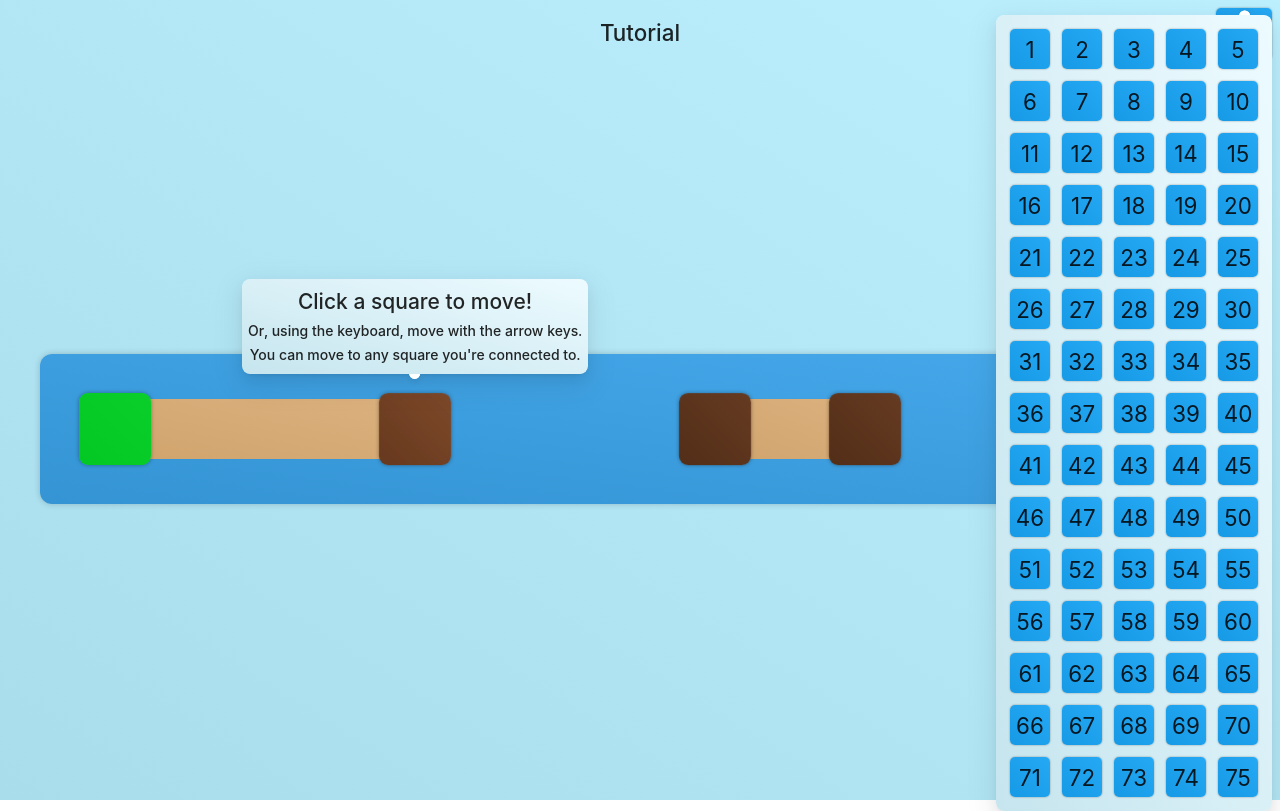
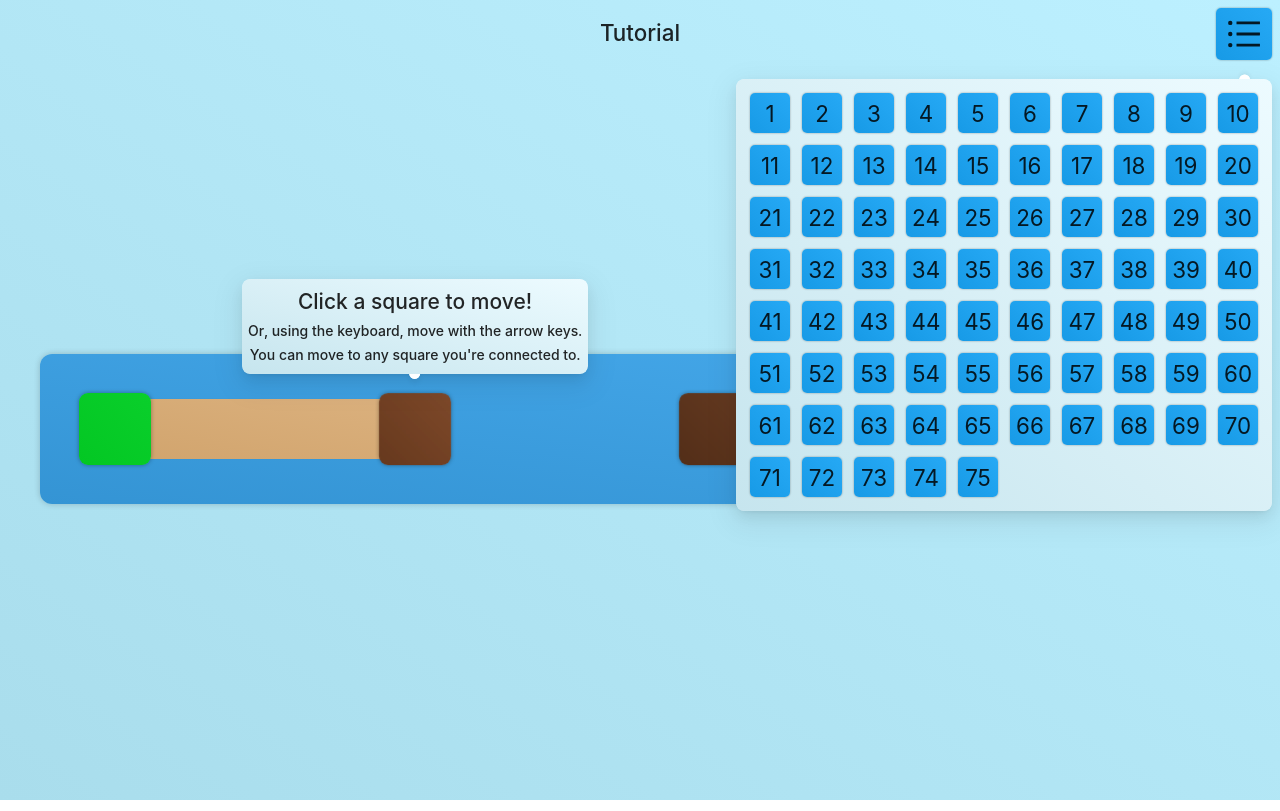
Before and after one commit to ryanodd/crossing-puzzle, a React app: page / in a window 1280 px wide. Both pictures are taken after a click on the button 1244 px from the left and 34 px from the top of the page. Built offline with nearby package versions, Linux system fonts and the light colour scheme.

Commit message:
Level select closes when selected

```diff
--- a/src/GameView.tsx
+++ b/src/GameView.tsx
@@ -42,8 +42,11 @@ const GameView = () => {
 
   useEffect(() => {
     if (puzzle.isComplete) {
-      // const nextPuzzleIndex: number = game.currentPuzzleIndex < puzzleList.length - 1 ? game.currentPuzzleIndex + 1 : 0
-      // game.setPuzzle(nextPuzzleIndex)
+      setTimeout(() => {
+        const nextPuzzleIndex: number =
+          game.currentPuzzleIndex < puzzleList.length - 1 ? game.currentPuzzleIndex + 1 : 0
+        game.setPuzzle(nextPuzzleIndex)
+      }, 3500)
     }
   }, [puzzle.isComplete])
 
--- a/src/HeaderBar.tsx
+++ b/src/HeaderBar.tsx
@@ -6,6 +6,7 @@ import { useForceUpdate } from "./hooks/useForceUpdate";
 import LevelSelect from "./LevelSelect";
 import { useTypedDispatch, useTypedSelector } from "./types";
 import { Button } from "./Button";
+import { SET_LEVEL_SELECT_OPEN } from "./actions";
 
 const Wrapper = styled.div`
   width: 100%;
@@ -47,7 +48,8 @@ const LevelSelectButton = styled(Button)`
 `
 
 const HeaderBar = () => {
-  const { game } = useTypedSelector(state => state)
+  const { game, isLevelSelectOpen } = useTypedSelector(state => state)
+  const dispatch = useTypedDispatch()
   return (
     <Wrapper>
       <LeftSection>
@@ -57,13 +59,19 @@ const HeaderBar = () => {
       </MiddleSection>
       <RightSection>
         <Popover
-          trigger={'click'}
+          visible={isLevelSelectOpen}
           placement={'bottomRight'}
           content={
             <LevelSelect />
           }
         >
-          <LevelSelectButton>
+          <LevelSelectButton
+            onClick={() => {
+              dispatch({
+                type: SET_LEVEL_SELECT_OPEN,
+                payload: !isLevelSelectOpen})
+            }}
+          >
             <BarsOutlined style={{ fontSize: '2.5rem' }} />
           </LevelSelectButton>
         </Popover>
--- a/src/LevelSelect.tsx
+++ b/src/LevelSelect.tsx
@@ -1,7 +1,8 @@
 import styled from 'styled-components'
+import { SET_LEVEL_SELECT_OPEN } from './actions'
 import { Button } from './Button'
 import { puzzleList } from './Game/puzzleList'
-import { useTypedSelector } from './types'
+import { useTypedDispatch, useTypedSelector } from './types'
 
 const LevelSelect = styled.div`
   width: 100%;
@@ -9,7 +10,7 @@ const LevelSelect = styled.div`
   box-sizing: border-box;
 
   display: grid;
-  grid-template-columns: 1fr 1fr 1fr 1fr 1fr;
+  grid-template-columns: 1fr 1fr 1fr 1fr 1fr 1fr 1fr 1fr 1fr 1fr;
   grid-gap: 12px;
 `
 
@@ -23,9 +24,11 @@ const LevelButton = styled(Button)`
 
 const PlankPlacementSpot = () => {
   const { game } = useTypedSelector(state => state)
+  const dispatch = useTypedDispatch()
   const puzzles = puzzleList
 
   const onPuzzleSelect = (index: number) => {
+    dispatch({type: SET_LEVEL_SELECT_OPEN, payload: false})
     game.setPuzzle(index)
   }
 
--- a/src/actions.ts
+++ b/src/actions.ts
@@ -7,3 +7,4 @@ export type Action = {
 export const SET_GAME = 'setGame'
 export const SET_ERROR = 'setError'
 export const SET_USING_KEYBOARD = 'setUsingKeyboard'
+export const SET_LEVEL_SELECT_OPEN = 'setLevelSelectOpen'
--- a/src/reducer.ts
+++ b/src/reducer.ts
@@ -1,17 +1,19 @@
 
-import { SET_ERROR, Action, SET_GAME, SET_USING_KEYBOARD} from './actions'
+import { SET_ERROR, Action, SET_GAME, SET_USING_KEYBOARD, SET_LEVEL_SELECT_OPEN} from './actions'
 import { Game } from './Game/game'
 
 export type AppState = {
   game: Game
   error: string | null
   usingKeyboard: boolean
+  isLevelSelectOpen: boolean
 }
 
 const initialState: AppState = {
   game: new Game(),
   error: null,
   usingKeyboard: false,
+  isLevelSelectOpen: false,
 }
 
 // Use the initialState as a default value
@@ -26,6 +28,9 @@ export default function appReducer(state = initialState, action: Action): AppSta
     case SET_USING_KEYBOARD: {
       return { ...state, usingKeyboard: action.payload }
     }
+    case SET_LEVEL_SELECT_OPEN: {
+      return { ...state, isLevelSelectOpen: action.payload }
+    }
     default:
       return state
   }
```
